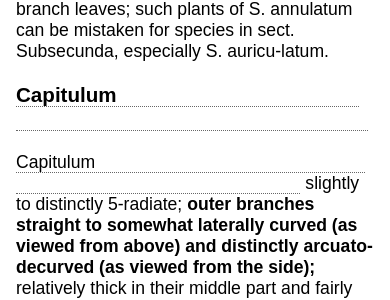
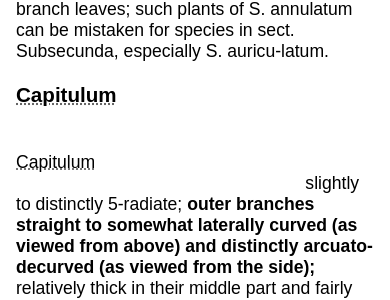
Before and after one commit to DanielESolbakk/Sphagnum-Field-Guide, a Jekyll site: the page built from Subgenus Cuspidata/Sphagnum annulatum/index.md, in a window 390 px wide. Shown: the part 1848-2148 px from the top of the page. Built offline with Jekyll 4.4.1, drawn with Linux system fonts in a browser that asks for light colours; a script that is not in the unit is left out.

Commit message:
fix: mobile tooltip dotted line renders outside trigger

```diff
--- a/assets/style.css
+++ b/assets/style.css
@@ -61,7 +61,9 @@
 .tooltip {
     position: relative;
     display: inline-block;
-    border-bottom: 1px dotted #666;
+    text-decoration: underline;
+    text-decoration-style: dotted;
+    text-decoration-color: #666;
     cursor: help;
 }
 
```
